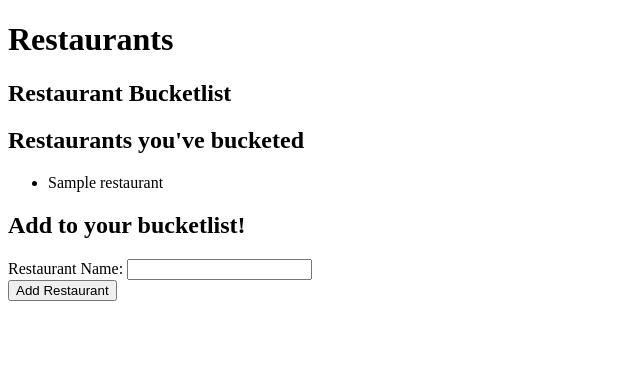
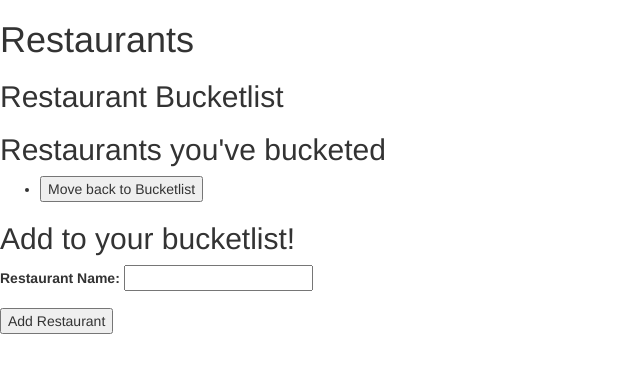
Before and after one commit to robertbernardbrown/RestaurantBucketlist, a Node server app: template views/index.handlebars in a window 1280 px wide. Shown: the top 373 px of the page, without its empty margins (0-640 px from the left). Run offline with Node 20, Linux system fonts and the light colour scheme; the template is opened without the code that fills it: most values are stand-ins (such as "Sample title", 1, 10 or a date in 2020); some libraries are stand-ins or nearby versions.

Commit message:
adds partials file to add buttons to restaurant labels and adds bootstrap to main handlebars file

```diff
--- a/views/index.handlebars
+++ b/views/index.handlebars
@@ -5,7 +5,7 @@
 <ul>
   {{#each restaurant}}
     {{#unless this.visited}}
-      <li>{{this.restaurant}}</li>
+      {{> restaurants/restaurant-block visited=true}}
     {{/unless}}
   {{/each}}
 </ul>
@@ -15,7 +15,7 @@
 <ul>
   {{#each restaurant}}
     {{#if this.visited}}
-      <li>{{this.restaurant}}</li>
+      {{> restaurants/restaurant-block visited=false}}
     {{/if}}
   {{/each}}
 </ul>
--- a/views/layouts/main.handlebars
+++ b/views/layouts/main.handlebars
@@ -2,6 +2,7 @@
 <html lang="en">
 <head>
 	<meta charset="UTF-8">
+        <link rel="stylesheet" href="https://maxcdn.bootstrapcdn.com/bootstrap/3.3.6/css/bootstrap.min.css">
 		<link rel="stylesheet" href="../public/css/restaurant_style.css" type="text/css" />
 		<title>Restaurant Bucketlist</title>
 		<script src="https://code.jquery.com/jquery.js"></script>
--- /dev/null
+++ b/views/partials/restaurants/restaurant-block.handlebars
@@ -0,0 +1,7 @@
+<li>
+	{{restaurant}}
+	<button class="change-visited" data-id="{{id}}" data-newvisit="{{visited}}">
+		{{#if visited}}Visited{{else}}Move back to Bucketlist{{/if}}
+	</button>
+
+</li>
```
